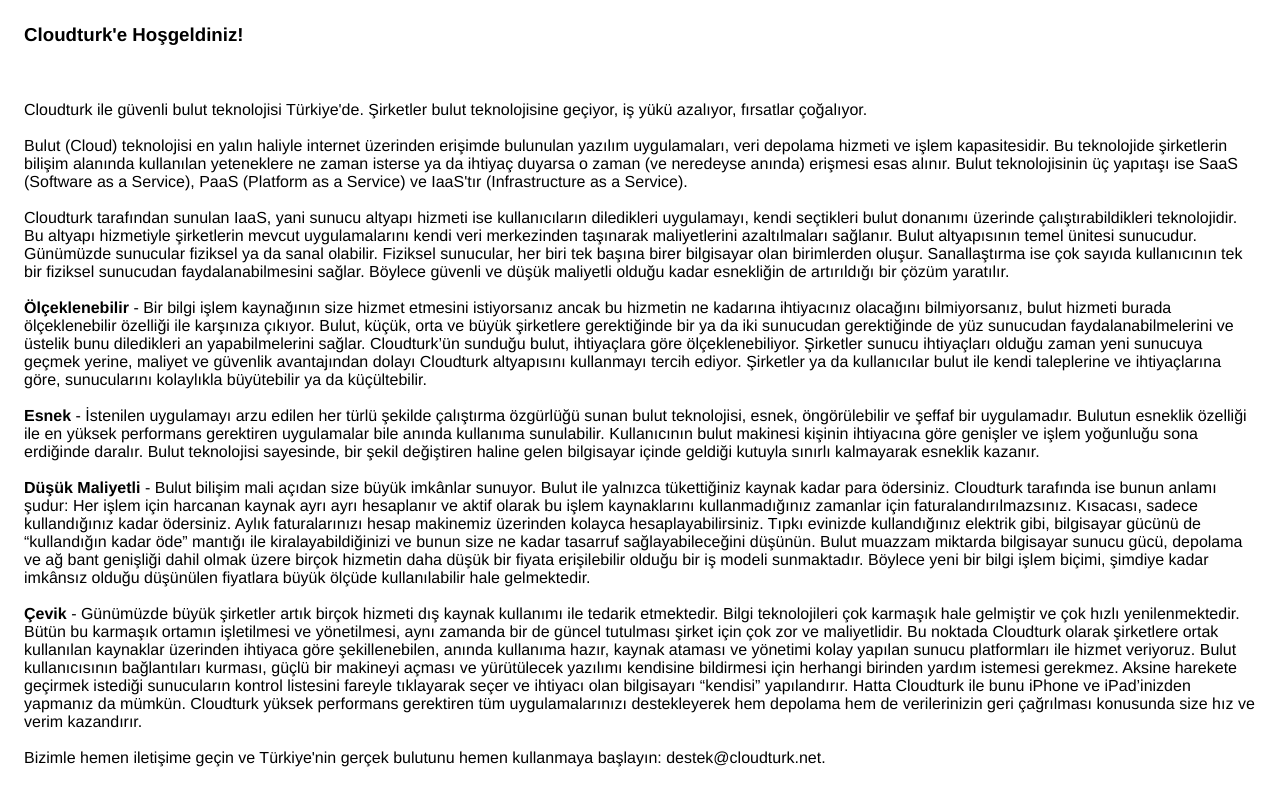
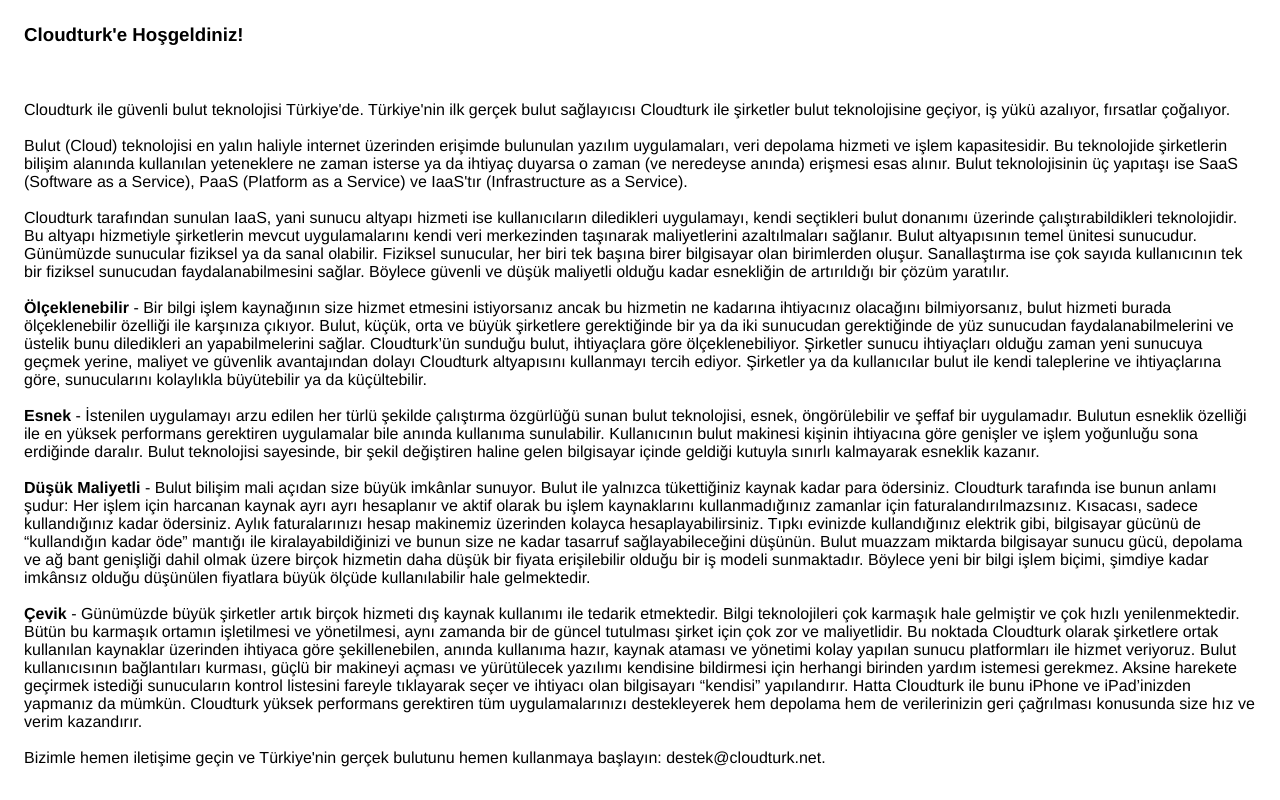
Before and after one commit to cloudturk/cloudturk.github.io, a plain HTML site: page index-tr.html in a window 1280 px wide. Shown: the top 800 px of the page. Drawn offline with Linux system fonts and the light colour scheme.

Commit message:
Update index-tr.html

```diff
--- a/index-tr.html
+++ b/index-tr.html
@@ -7,8 +7,8 @@
     <body bgcolor=white>
         <h3>Cloudturk'e Hoşgeldiniz!</h3>
         </br></br>
-        Cloudturk ile güvenli bulut teknolojisi Türkiye'de. Şirketler bulut teknolojisine geçiyor, iş yükü azalıyor, fırsatlar
-        çoğalıyor.
+        Cloudturk ile güvenli bulut teknolojisi Türkiye'de. Türkiye'nin ilk gerçek bulut sağlayıcısı
+        Cloudturk ile şirketler bulut teknolojisine geçiyor, iş yükü azalıyor, fırsatlar çoğalıyor.
         </br></br>
         Bulut (Cloud) teknolojisi en yalın haliyle internet üzerinden erişimde bulunulan yazılım uygulamaları,
         veri depolama hizmeti ve işlem kapasitesidir. Bu teknolojide şirketlerin bilişim alanında kullanılan
```
